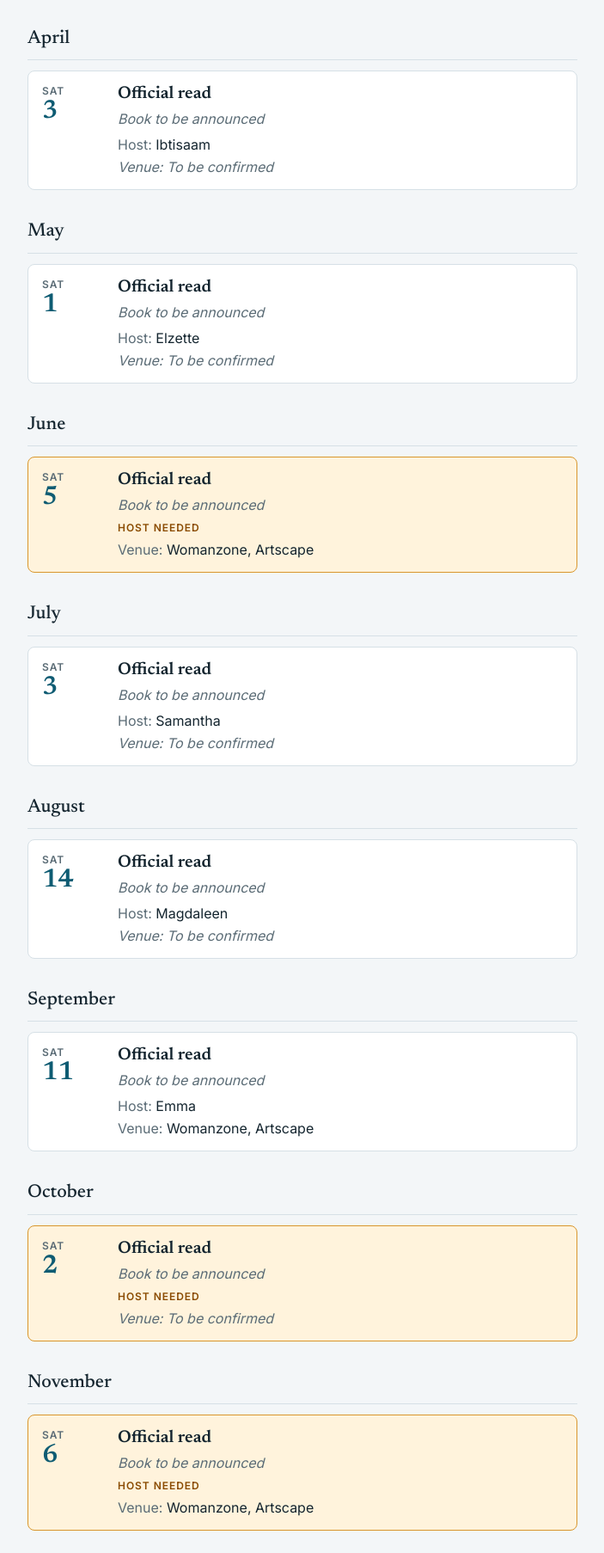
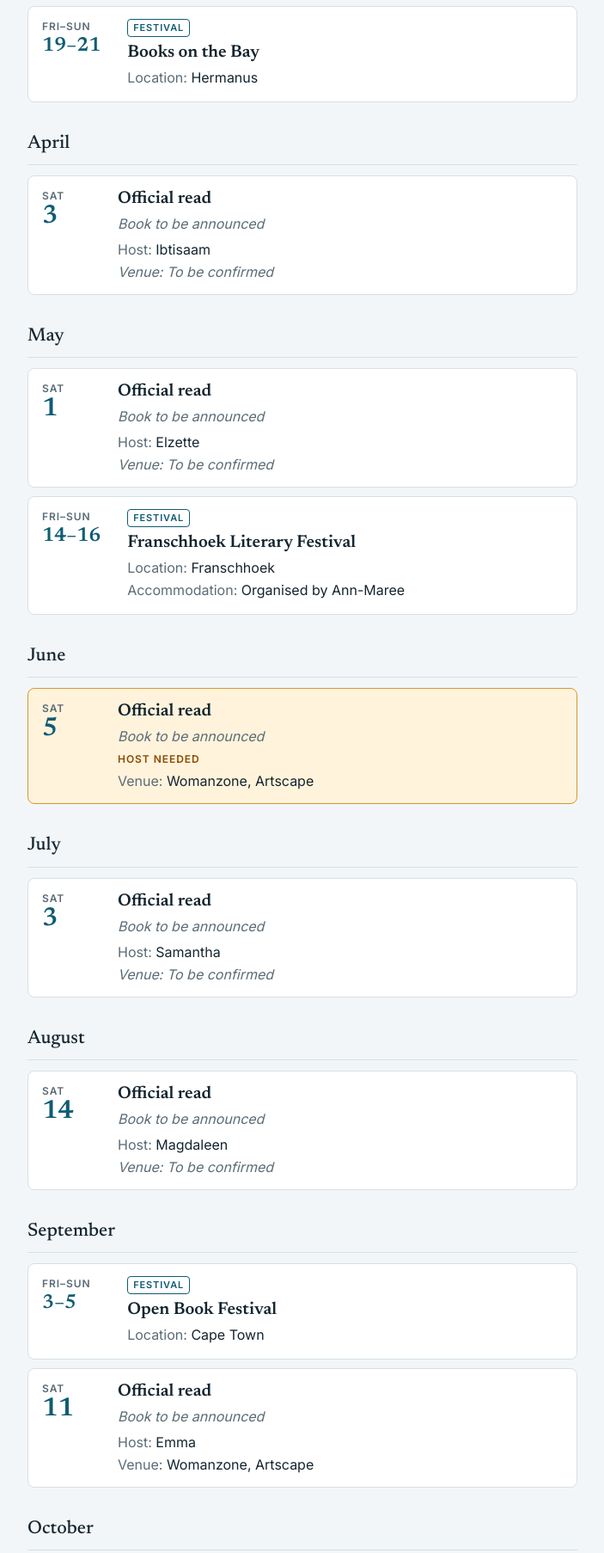
Before and after one commit to Ann-MareeT/Mother-City-Book-Club-2027-Diary, a plain HTML site: page index.html in a window 1280 px wide. Shown: the part 1452-3258 px from the top of the page at 86% size, without its empty margins (288-991 px from the left). Drawn offline with Linux system fonts and the light colour scheme.

Commit message:
Add files via upload

```diff
--- a/index.html
+++ b/index.html
@@ -104,6 +104,13 @@ ul { list-style: none; margin: 0; padding: 0; display: flex; flex-direction: col
 .venue::before { content: "Venue: "; color: var(--muted); }
 .venue.tbc { color: var(--muted); font-style: italic; }
 .note { margin: 6px 0 0; font-size: 14px; color: var(--muted); }
+.badge.festival { color: var(--accent); border-color: var(--accent); }
+.date-num.range { font-size: 1.45rem; line-height: 1.2; white-space: nowrap; }
+.mtg.festival .when { flex-basis: 5.2rem; }
+.loc { margin: 0 0 2px; color: var(--fg); }
+.loc::before { content: "Location: "; color: var(--muted); }
+.accom { margin: 0 0 2px; color: var(--fg); }
+.accom::before { content: "Accommodation: "; color: var(--muted); }
 .badge {
   display: inline-block; font-size: 11px; font-weight: 600; letter-spacing: 0.08em;
   text-transform: uppercase; color: var(--next); border: 1px solid var(--next);
@@ -193,6 +200,14 @@ footer { margin-top: 36px; font-size: 13px; color: var(--muted); }
           <p class="note">Either 13 March or 27 February. Date to be confirmed.</p>
         </div>
       </li>
+      <li class="mtg festival" data-end="2027-03-21">
+        <div class="when"><div class="day-line">Fri–Sun</div><div class="date-num range">19–21</div></div>
+        <div class="what">
+          <span class="badge festival">Festival</span>
+          <h3 class="title">Books on the Bay</h3>
+          <p class="loc">Hermanus</p>
+        </div>
+      </li>
     </ul>
     <h2>April</h2>
     <ul>
@@ -216,6 +231,15 @@ footer { margin-top: 36px; font-size: 13px; color: var(--muted); }
           <p class="author">Book to be announced</p>
           <p class="host">Elzette</p>
           <p class="venue tbc">To be confirmed</p>
+        </div>
+      </li>
+      <li class="mtg festival" data-end="2027-05-16">
+        <div class="when"><div class="day-line">Fri–Sun</div><div class="date-num range">14–16</div></div>
+        <div class="what">
+          <span class="badge festival">Festival</span>
+          <h3 class="title">Franschhoek Literary Festival</h3>
+          <p class="loc">Franschhoek</p>
+          <p class="accom">Organised by Ann-Maree</p>
         </div>
       </li>
     </ul>
@@ -261,6 +285,14 @@ footer { margin-top: 36px; font-size: 13px; color: var(--muted); }
 
     <h2>September</h2>
     <ul>
+      <li class="mtg festival" data-end="2027-09-05">
+        <div class="when"><div class="day-line">Fri–Sun</div><div class="date-num range">3–5</div></div>
+        <div class="what">
+          <span class="badge festival">Festival</span>
+          <h3 class="title">Open Book Festival</h3>
+          <p class="loc">Cape Town</p>
+        </div>
+      </li>
       <li class="mtg" data-end="2027-09-11">
         <div class="when"><div class="day-line">Sat</div><div class="date-num">11</div></div>
         <div class="what">
@@ -358,6 +390,31 @@ footer { margin-top: 36px; font-size: 13px; color: var(--muted); }
         </div>
       </li>
     </ul>
+    <h2>Festivals</h2>
+    <ul>
+      <li class="mtg festival">
+        <div class="when"><div class="day-line">Mar, Fri–Sun</div><div class="date-num range">19–21</div></div>
+        <div class="what">
+          <h3 class="title">Books on the Bay</h3>
+          <p class="loc">Hermanus</p>
+        </div>
+      </li>
+      <li class="mtg festival">
+        <div class="when"><div class="day-line">May, Fri–Sun</div><div class="date-num range">14–16</div></div>
+        <div class="what">
+          <h3 class="title">Franschhoek Literary Festival</h3>
+          <p class="loc">Franschhoek</p>
+          <p class="accom">Organised by Ann-Maree</p>
+        </div>
+      </li>
+      <li class="mtg festival">
+        <div class="when"><div class="day-line">Sep, Fri–Sun</div><div class="date-num range">3–5</div></div>
+        <div class="what">
+          <h3 class="title">Open Book Festival</h3>
+          <p class="loc">Cape Town</p>
+        </div>
+      </li>
+    </ul>
   </main>
 
   <footer>Last updated 24 November 2026. Books and venues for the later months will be added as they are chosen. Dates shaded amber still need a host.</footer>
@@ -374,7 +431,7 @@ footer { margin-top: 36px; font-size: 13px; color: var(--muted); }
       var end = el.getAttribute("data-end");
       if (end < today) {
         el.classList.add("past");
-      } else if (!nextDone && !el.classList.contains("potential")) {
+      } else if (!nextDone && !el.classList.contains("potential") && !el.classList.contains("festival")) {
         nextDone = true;
         el.classList.add("next");
         var b = document.createElement("span");
```
